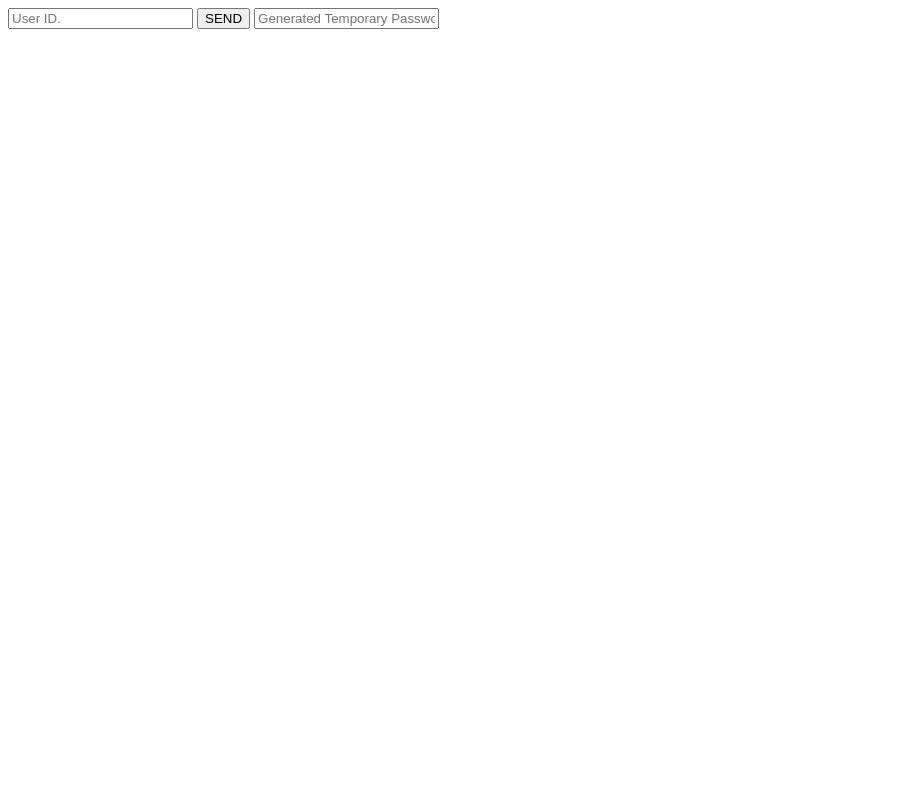
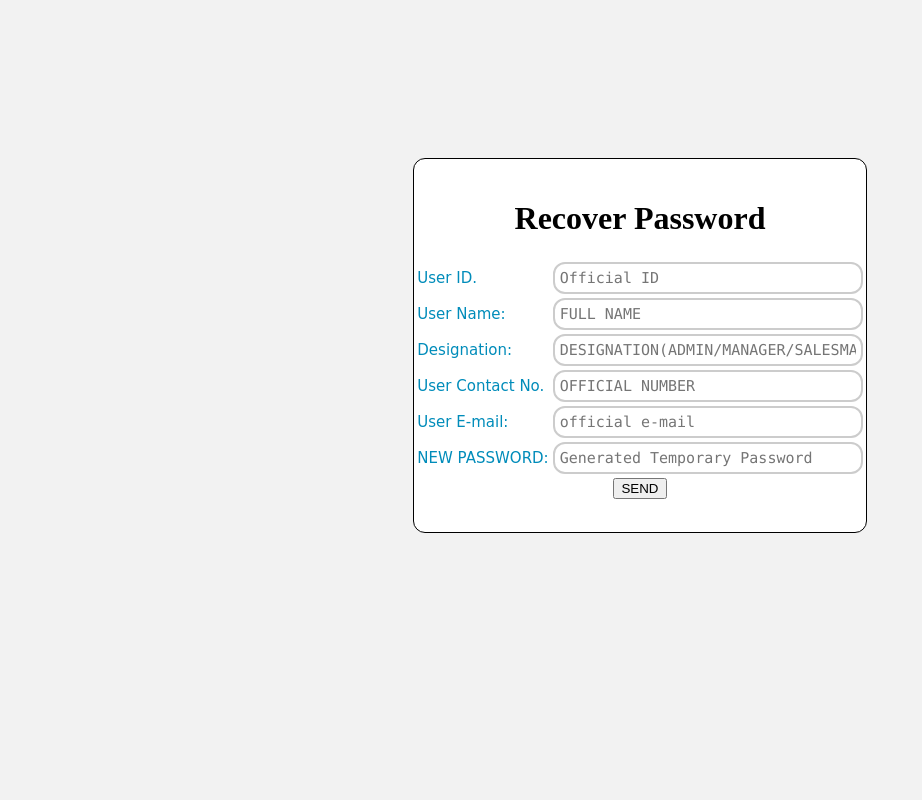
Before and after one commit to tanvirtanjum/Business-Tool-v3, a PHP site: page /Pages/recoverPassword.php in a window 1280 px wide. Shown: the whole page, without its empty margins (0-922 px from the left). Run offline with PHP 8.4, Linux system fonts and the light colour scheme.

Commit message:
PASSWORD RECOVERY MODIFICATION ~ TANVIR

```diff
--- a/Pages/CSS/recoverPassword.css
+++ b/Pages/CSS/recoverPassword.css
@@ -0,0 +1,59 @@
+.body
+{
+	background-color: #f2f2f2;
+}
+
+div.form
+{
+    display: block;
+    text-align: center;
+}
+form
+{
+	position: relative;
+	border-radius: 12px;
+	border: 1px solid #000000;
+	background-color: #ffffff;
+	padding: 20px 0 30px 0;
+
+    display: inline-block;
+    margin-left: auto;
+    margin-right: auto;
+	margin-top: 150px;
+    margin-bottom: auto;
+    text-align: left;
+
+	transition-duration: 0.2s;
+}
+form:hover
+{
+	border: 4px solid #008CBA;
+}
+
+.tf
+{
+	width:310px;
+	padding: 5px 5px 5px 5px;
+	border: 2px solid #ccc;
+	border-radius: 12px;
+	font-family: "Consolas";
+	font-size: 15px;
+
+	transition-duration: 0.4s;
+}
+input[type="text"].tf:hover
+{
+	border: 2px solid #008CBA;
+}
+input[type="text"].tf:focus
+{
+	border: 2px solid #008CBA;
+}
+
+.text
+{
+	font-family: Comic Sans MS;
+	font-size: 15px;
+	font-style: bold;
+	color: #008CBA;
+}
--- a/Pages/recoverPassword.php
+++ b/Pages/recoverPassword.php
@@ -8,11 +8,46 @@ include '../Page Controllers/recoverPasswordController.php';
 		<link rel="stylesheet" type="text/css" href="CSS/recoverPassword.css">
 	</head>
 
-	<body>
-		<form action="" method="post">
-			<input type="text" name="UID" placeholder="User ID." value="<?php echo $LID; ?>">
-			<button name="send" id="send"> SEND</button>
-			<input type="text" name="PASS" placeholder="Generated Temporary Password" value="<?php echo $pass; ?>">
-		</form>
+	<body class="body">
+		<div class="form">
+			<form action="" method="post">
+				<h1 align="center"> Recover Password </h1>
+				<table align="center" valign="middle">
+					<tr>
+						<td> <span class="text"> User ID. </span> </td>
+						<td> <input type="text" name="UID" class="tf" placeholder="Official ID" value="<?php echo $LID; ?>" required> </td>
+					</tr>
+
+					<tr>
+						<td> <span class="text"> User Name: </span> </td>
+						<td> <input type="text" name="UNAME" class="tf" style="text-transform: uppercase;" placeholder="Full Name" value="<?php echo $LID; ?>" required> </td>
+					</tr>
+
+					<tr>
+						<td> <span class="text"> Designation: </span> </td>
+						<td> <input type="text" name="UDEGN" class="tf" style="text-transform: uppercase;" placeholder="Designation(ADMIN/MANAGER/SALESMAN)" value="<?php echo $LID; ?>" required> </td>
+					</tr>
+
+					<tr>
+						<td> <span class="text"> User Contact No. </span> </td>
+						<td> <input type="number" min="0" name="UCON" class="tf" style="text-transform: uppercase;" placeholder="Official Number" value="<?php echo $LID; ?>" required> </td>
+					</tr>
+
+					<tr>
+						<td> <span class="text"> User E-mail: </span> </td>
+						<td> <input type="email" name="UEMAIL" class="tf" style="text-transform: lowercase;" placeholder="Official E-mail" value="<?php echo $LID; ?>" required> </td>
+					</tr>
+
+					<tr>
+						<td> <span class="text"> NEW PASSWORD: </span> </td>
+						<td> <input type="text" name="PASS" class="tf" placeholder="Generated Temporary Password" value="<?php echo $pass; ?>" readonly> </td>
+					</tr>
+
+					<tr>
+						<td colspan="2" align="center"> <button name="send" id="send"> SEND</button> </td>
+					</tr>
+				</table>
+			</form>
+		</div>
 	</body>
 </html>
```
Also changed, not shown: Page Controllers/recoverPasswordController.php (line endings or trailing spaces).
